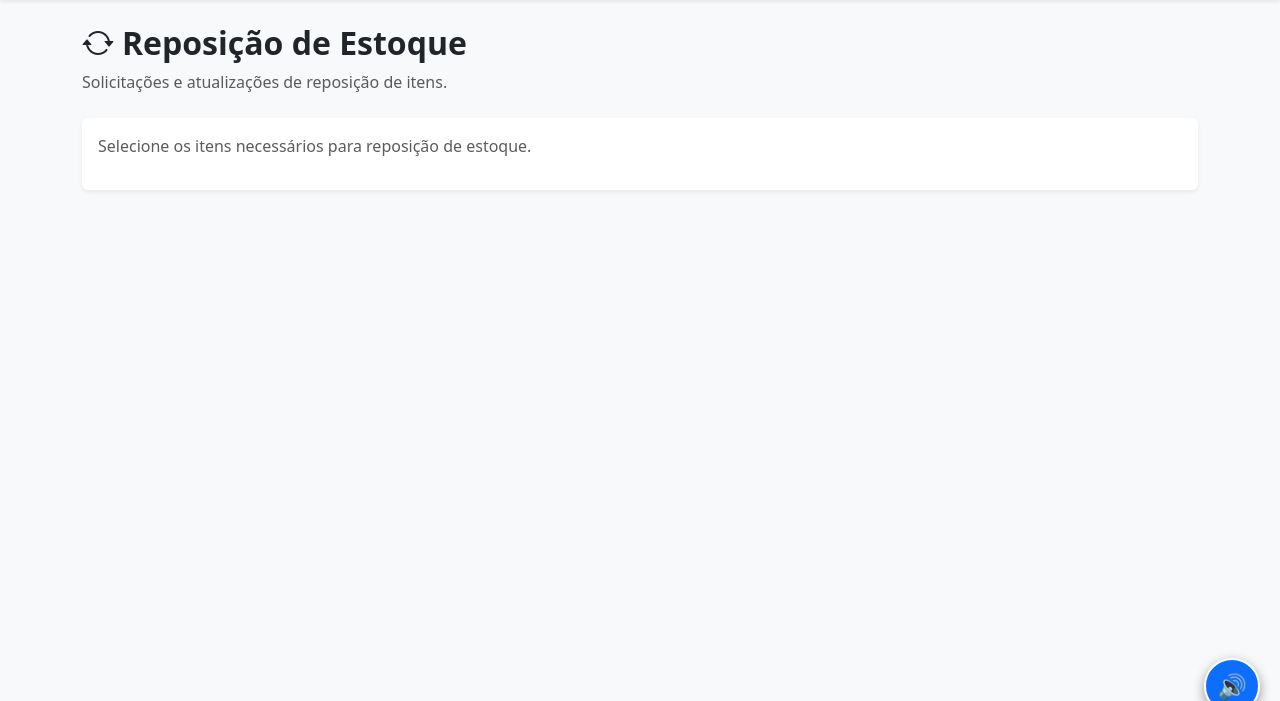
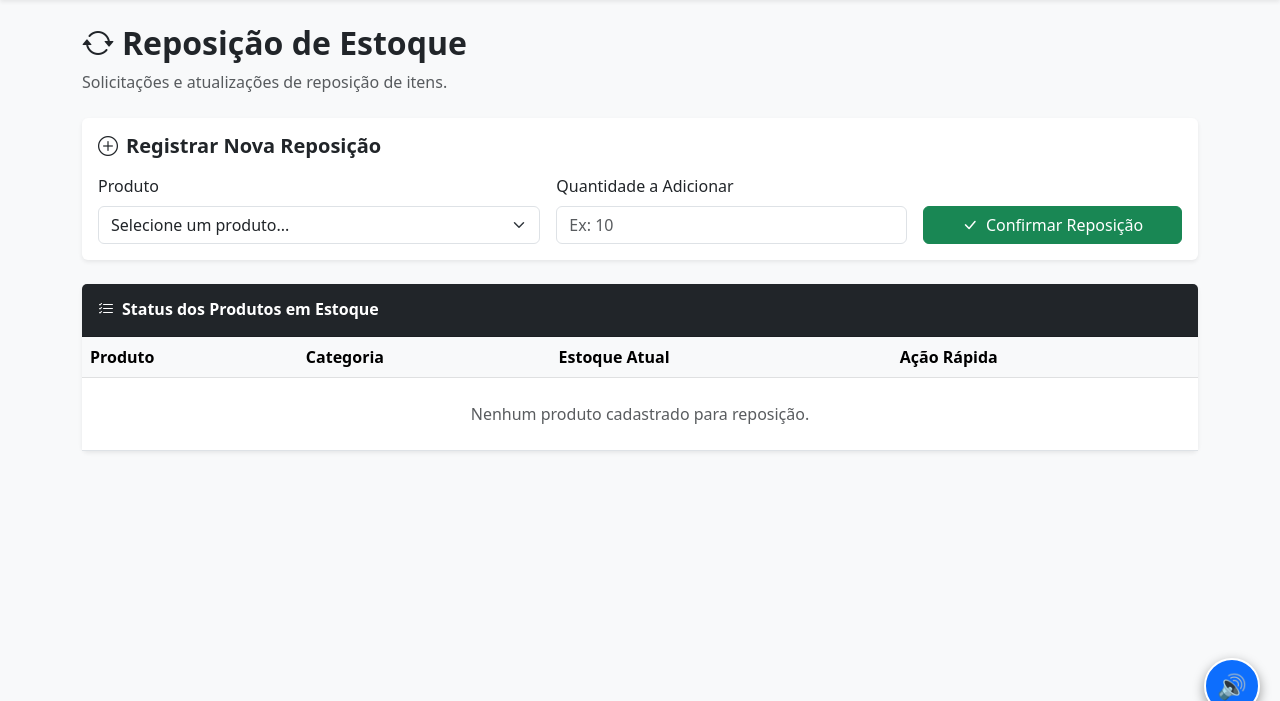
Before and after one commit to Hagane-no/Projeto-integrador-II, a Django app: page /reposicao/ in a window 1280 px wide. Shown: the part 56-757 px from the top of the page. Run offline with Django 5.2, Linux system fonts and the light colour scheme; a user stored in the database is signed in; data comes from the database, SQL or seed files in the repository.

Commit message:
Update reposicao.html

```diff
--- a/templates/reposicao.html
+++ b/templates/reposicao.html
@@ -10,9 +10,79 @@
     </div>
 </div>
 
+<div class="card shadow-sm border-0 mb-4">
+    <div class="card-body">
+        <h5 class="fw-bold mb-3"><i class="bi bi-plus-circle me-2"></i>Registrar Nova Reposição</h5>
+        <form method="POST">
+            {% csrf_token %}
+            <div class="row g-3">
+                <div class="col-md-5">
+                    <label class="form-label">Produto</label>
+                    <select name="produto" class="form-select" required>
+                        <option value="">Selecione um produto...</option>
+                        {% for prod in produtos %}
+                            <option value="{{ prod.id }}">{{ prod.nome }} (Atual: {{ prod.quantidade }})</option>
+                        {% endfor %}
+                    </select>
+                </div>
+                <div class="col-md-4">
+                    <label class="form-label">Quantidade a Adicionar</label>
+                    <input type="number" name="quantidade" class="form-control" min="1" placeholder="Ex: 10" required>
+                </div>
+                <div class="col-md-3 d-flex align-items-end">
+                    <button type="submit" class="btn btn-success w-100">
+                        <i class="bi bi-check-lg me-1"></i> Confirmar Reposição
+                    </button>
+                </div>
+            </div>
+        </form>
+    </div>
+</div>
+
 <div class="card shadow-sm border-0">
-    <div class="card-body">
-        <p class="text-muted">Selecione os itens necessários para reposição de estoque.</p>
+    <div class="card-header bg-dark text-white py-3">
+        <h5 class="mb-0 fs-6 fw-bold"><i class="bi bi-list-check me-2"></i>Status dos Produtos em Estoque</h5>
+    </div>
+    <div class="card-body p-0">
+        <div class="table-responsive">
+            <table class="table table-hover align-middle mb-0">
+                <thead class="table-light">
+                    <tr>
+                        <th>Produto</th>
+                        <th>Categoria</th>
+                        <th>Estoque Atual</th>
+                        <th>Ação Rápida</th>
+                    </tr>
+                </thead>
+                <tbody>
+                    {% for prod in produtos %}
+                        <tr>
+                            <td class="fw-bold">{{ prod.nome }}</td>
+                            <td>{{ prod.categoria.nome|default:"-" }}</td>
+                            <td>
+                                {% if prod.quantidade <= 5 %}
+                                    <span class="badge bg-danger">{{ prod.quantidade }} (Baixo)</span>
+                                {% else %}
+                                    <span class="badge bg-success">{{ prod.quantidade }}</span>
+                                {% endif %}
+                            </td>
+                            <td>
+                                <form method="POST" class="d-flex gap-2">
+                                    {% csrf_token %}
+                                    <input type="hidden" name="produto" value="{{ prod.id }}">
+                                    <input type="number" name="quantidade" class="form-control form-control-sm" style="width: 80px;" value="5" min="1">
+                                    <button type="submit" class="btn btn-outline-primary btn-sm">+ Adicionar</button>
+                                </form>
+                            </td>
+                        </tr>
+                    {% empty %}
+                        <tr>
+                            <td colspan="4" class="text-center py-4 text-muted">Nenhum produto cadastrado para reposição.</td>
+                        </tr>
+                    {% endfor %}
+                </tbody>
+            </table>
+        </div>
     </div>
 </div>
 {% endblock %}
```
